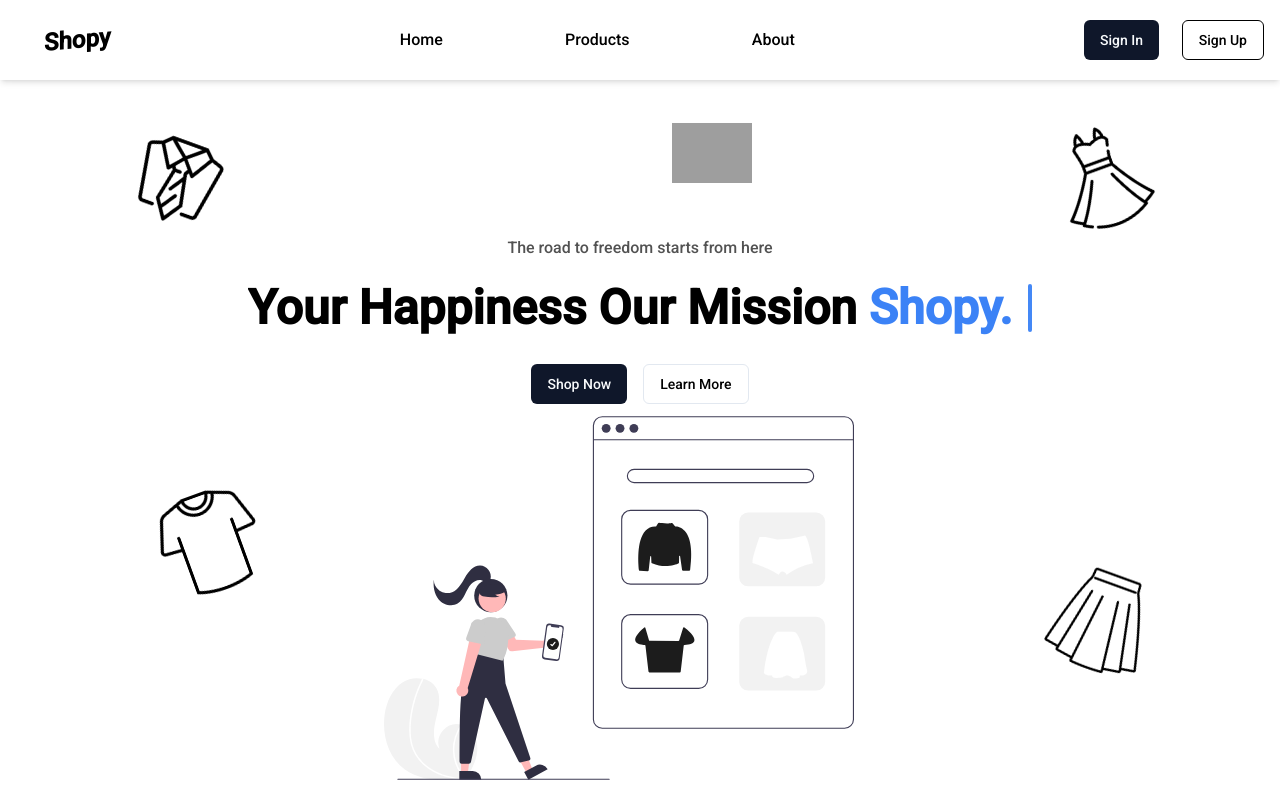
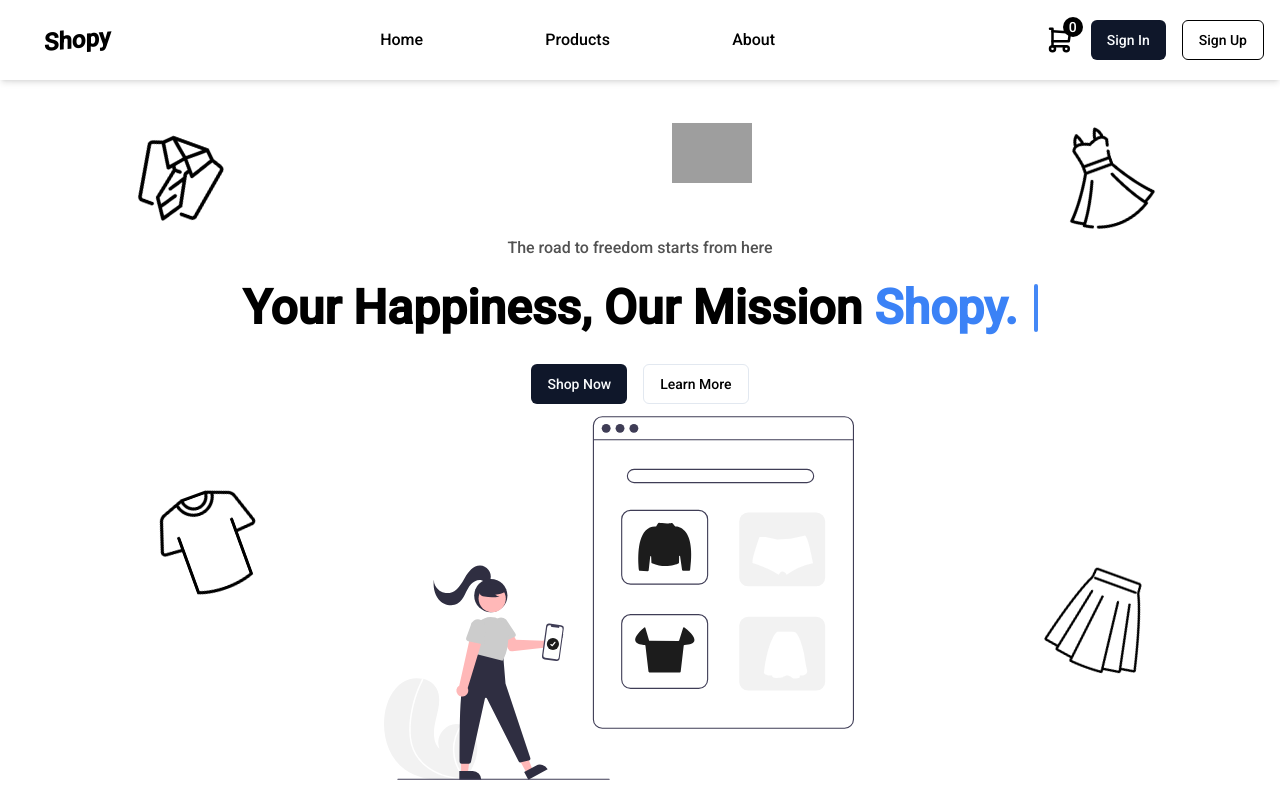
Before and after one commit to SaiHtetMyatNaing/shopy, a Next.js app: page / in a window 1280 px wide. Built offline with nearby package versions, Linux system fonts and the light colour scheme; grey boxes are pictures that could not be loaded.

Commit message:
detail page feature added

```diff
--- a/app/Zustandstore/store.ts
+++ b/app/Zustandstore/store.ts
@@ -12,14 +12,16 @@ export const useFilterStore = create<FilterStore>((set)=>({
       }
 }))
 
-type LoadingStore = {
-     loading : boolean ,
-     setLoading : (str : boolean) => void,
+
+
+type AddToCartStore = {
+     itemCount : number,
+     setItemCount : (val : number ) => void,
 }
 
-export const useLoadingStore = create<LoadingStore>((set)=>({
-     loading : false,
-     setLoading : (str : boolean) => {
-       set({loading : true});
-     }
+export const useAddToCartStore = create<AddToCartStore>((set)=>({
+      itemCount : 0 ,
+      setItemCount :(val : number) => {
+         set({itemCount : val})
+      }
 }))
--- a/app/page.tsx
+++ b/app/page.tsx
@@ -10,7 +10,7 @@ const Home = () => {
         text: "Your",
       },
       {
-        text: "Happiness",
+        text: "Happiness,",
       },
       {
         text: "Our",
--- a/app/products/loading.tsx
+++ /dev/null
@@ -1,24 +0,0 @@
-import { Skeleton } from '@/components/ui/skeleton'
-import React from 'react'
-
-const Loading = () => {
-  return (
-    <div className='w-[382px] h-[440px] col-span-4 flex justify-between start flex-col border border-gray-300 rounded-md p-1'>
-
-             <Skeleton className=' w-56 h-10 mt-2'></Skeleton>
-
-             <Skeleton className='w-88 h-52'></Skeleton>
-
-             <Skeleton className='w-full h-20'></Skeleton>
-
-             <div className='w-full flex justify-between p-1'>
-                <Skeleton className='w-24 h-14 rounded-md'></Skeleton>
-                <Skeleton className='w-24 h-14 rounded-md'></Skeleton>
-             </div>
-
-
-    </div>
-  )
-}
-
-export default Loading
--- a/app/products/page.tsx
+++ b/app/products/page.tsx
@@ -2,7 +2,7 @@
 
 import { useQuery } from '@tanstack/react-query';
 import Cards from '@/components/Cards';
-import { useFilterStore, useLoadingStore } from '../Zustandstore/store';
+import { useFilterStore} from '../Zustandstore/store';
 import SideBarFilter from '@/components/SideBarFilter';
 import { Suspense } from 'react';
 
@@ -21,8 +21,6 @@ const Page = () => {
    const setFilteredItem = useFilterStore((state)=> state.setFilteredItem)
    const filterItem    = useFilterStore((state)=> state.filteredItem)
 
-
-
    const {data , isLoading} = useQuery({
         queryKey : ['Products'],
         queryFn : () =>
@@ -30,6 +28,7 @@ const Page = () => {
             .then((res)=> res.json())
     })
 
+   if(isLoading) return <div className='loader fixed top-[400px] left-[650px]'></div>
 
   return (
     // Main wrapper contains 2 children home and aside
--- /dev/null
+++ b/components/AddToCart.tsx
@@ -0,0 +1,32 @@
+'use client'
+import { useAddToCartStore } from "@/app/Zustandstore/store";
+import React from "react";
+
+function AddToCart() {
+    const itemCount = useAddToCartStore((state) => state.itemCount);
+
+  return (
+     <button className="relative max-w-14 max-h-14">
+      <span className="absolute -top-2 -right-[8px] bg-black text-white rounded-full w-[20px] h-[20px] text-sm text-center">{itemCount}</span>
+      <svg
+      xmlns="http://www.w3.org/2000/svg"
+      width="30"
+      height="30"
+      fill="none"
+      stroke="currentColor"
+      strokeLinecap="round"
+      strokeLinejoin="round"
+      strokeWidth="2"
+      className="icon icon-tabler icons-tabler-outline icon-tabler-shopping-cart"
+      viewBox="0 0 24 24"
+    >
+      <path stroke="none" d="M0 0h24v24H0z"></path>
+      <path d="M4 19a2 2 0 104 0 2 2 0 10-4 0M15 19a2 2 0 104 0 2 2 0 10-4 0"></path>
+      <path d="M17 17H6V3H4"></path>
+      <path d="M6 5l14 1-1 7H6"></path>
+    </svg>
+    </button>
+  );
+}
+
+export default AddToCart;
--- /dev/null
+++ b/components/AddToCartButton.tsx
@@ -0,0 +1,18 @@
+import React from 'react'
+import { Button } from './ui/button'
+import { useAddToCartStore } from '@/app/Zustandstore/store'
+
+const AddToCartButton = () => {
+    const setItemCount = useAddToCartStore((state) => state.setItemCount)
+    const itemCount    = useAddToCartStore((state) => state.itemCount)
+
+  return (
+    <Button
+    className='w-28'
+    onClick={()=> setItemCount(itemCount + 1)}>
+        Buy
+    </Button>
+  )
+}
+
+export default AddToCartButton
--- a/components/Cards.tsx
+++ b/components/Cards.tsx
@@ -3,6 +3,8 @@ import { Product } from '@/app/products/page'
 import { Card, CardContent, CardDescription, CardFooter, CardHeader, CardTitle } from '@/components/ui/card'
 import Image from 'next/image'
 import { Button } from './ui/button'
+import AddToCartButton from './AddToCartButton'
+import Link from 'next/link'
 
 
 
@@ -25,11 +27,14 @@ const Cards = ({id , title , description , image , price , category} : Product )
 
         <CardFooter className='flex flex-col'>
           <p className='text-sm'>
-          {descriptionLimitation(description)}...<span className='text-gary-400 cursor-pointer hover:font-semibold'>Read More</span></p>
+          {descriptionLimitation(description)}
+          ...<span className='text-gary-400 cursor-pointer hover:font-semibold'>
+             <Link href={`/products/${id}`}>Read More</Link>
+            </span></p>
 
            <div className='w-full flex items-center justify-between mt-4 px-2 py-2'>
                <span className='font-bold text-2xl -skew-x-6'>${price}</span>
-              <Button className='w-28'>Buy</Button>
+              <AddToCartButton/>
            </div>
         </CardFooter>
 
--- a/components/navbar.tsx
+++ b/components/navbar.tsx
@@ -1,6 +1,7 @@
 import { Button } from '@/components/ui/button'
 import Link from 'next/link'
 import React from 'react'
+import AddToCart from './AddToCart'
 
 function NavBar() {
   return (
@@ -23,7 +24,9 @@ function NavBar() {
             </li>
         </ul>
 
-        <div className='flex justify-between items-center  w-[180px]'>
+
+        <div className='flex justify-between items-center gap-4 max-w-[220px]'>
+             <AddToCart/>
             <Button>Sign In</Button>
             <Button variant="outline" className='border-black'>Sign Up</Button>
         </div>
```
Also changed, not shown: app/products/[productId]/page.tsx (added, +59 -0 lines).
